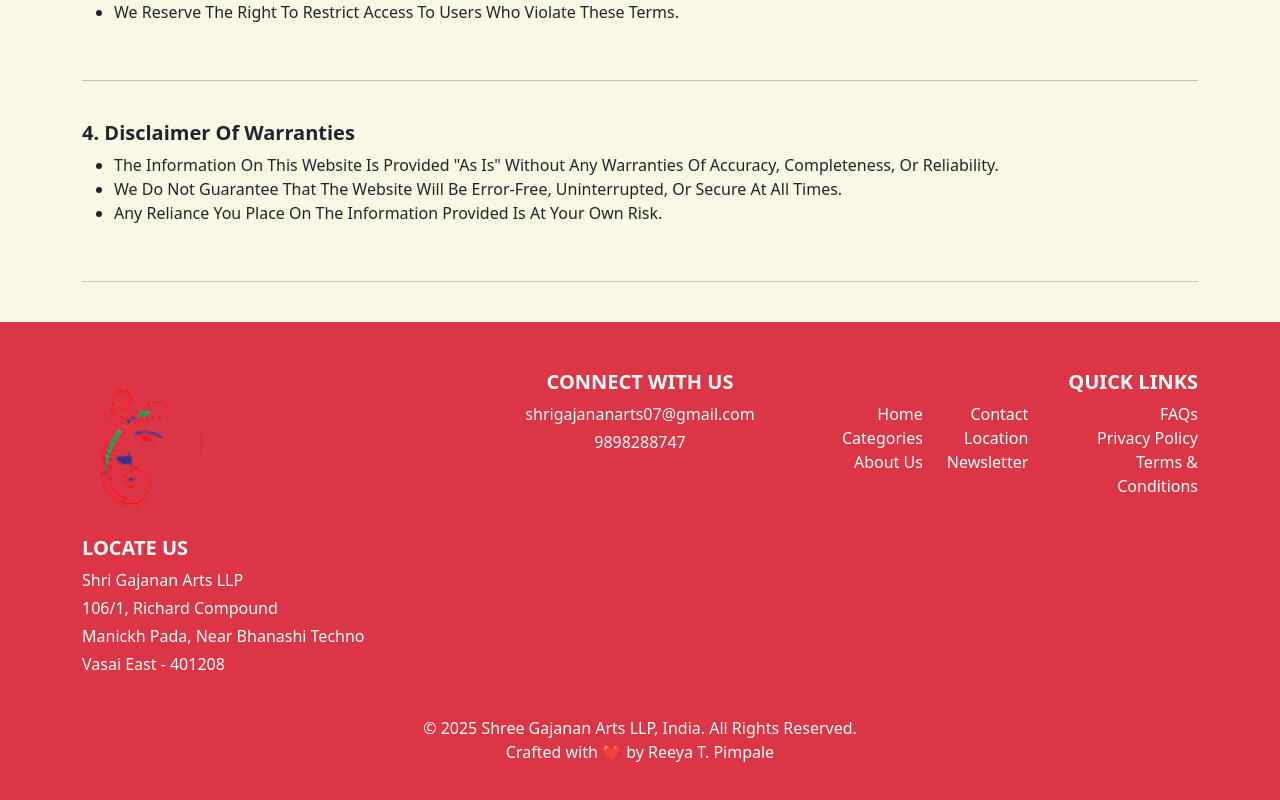
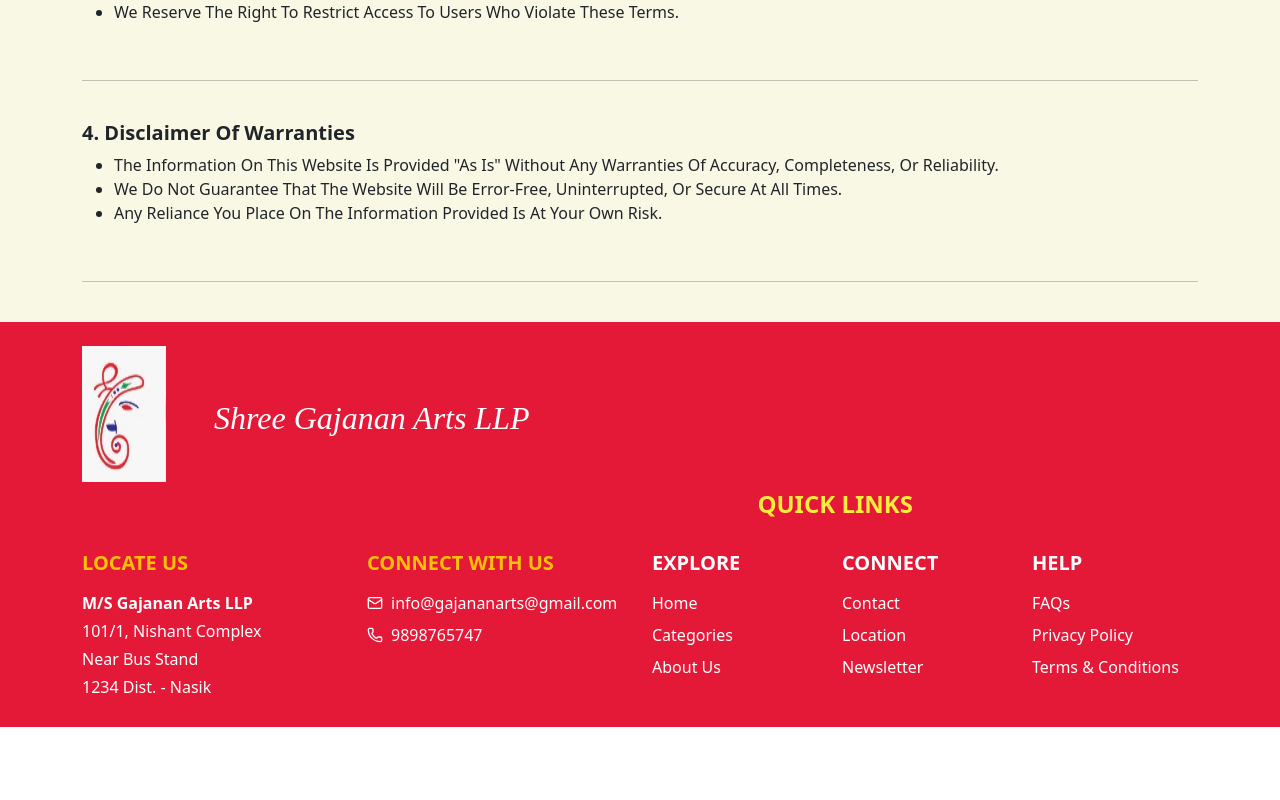
Before and after one commit to ankush9769/Gajanan_RMIS, a React (Vite) app in the folder Gajanan_RMIS_ARTS/: page /termsandconditions in a window 1280 px wide. Shown: the part 870-1670 px from the top of the page. After the commit the page ends 1597 px from the top, so only its background shows below. Built offline with nearby package versions, Linux system fonts and the light colour scheme; a web font is replaced by a local one.

Commit message:
Created footer

```diff
--- a/Gajanan_RMIS_ARTS/package.json
+++ b/Gajanan_RMIS_ARTS/package.json
@@ -12,7 +12,9 @@
   "dependencies": {
     "animate.css": "^4.1.1",
     "bootstrap": "^5.3.3",
+    "lucide-react": "^0.476.0",
     "react": "^19.0.0",
+    "react-bootstrap": "^2.10.9",
     "react-dom": "^19.0.0",
     "react-router-dom": "^7.1.5"
   },
--- a/Gajanan_RMIS_ARTS/src/components/Ankush/Footer.jsx
+++ b/Gajanan_RMIS_ARTS/src/components/Ankush/Footer.jsx
@@ -1,65 +1,128 @@
-import React from "react";
-import logo from "/public/home_images/logo.png";
+import "bootstrap/dist/css/bootstrap.min.css"
+import { Container, Row, Col } from "react-bootstrap"
+import { Phone, Mail } from "lucide-react"
+import footerlogo from '/footerlogo.jpg'
 
 const Footer = () => {
   return (
-    <footer className="bg-danger text-white py-5">
-      <div className="container">
-        <div className="row">
+    <footer className="py-4" style={{ backgroundColor: "#e41937" }}>
+      <Container>
+        <Row className="mb-4">
+          <Col xs={12} md={6}>
+            <div className="d-flex" style={{width: '100%'}}>
+            <img src={footerlogo} alt="Gajanan Arts LLP" className="mb-2" />
+            <p style={{margin: '3rem', fontSize: '2rem', color: 'white'}} className='ankush-popup'>Shree Gajanan Arts LLP</p>
+            </div>
+          </Col>
+          <Col xs={12} md={9} className="text-end">
+            <h4 className="text-uppercase fw-bold" style={{ color: "#ffeb3b" }}>
+              Quick Links
+            </h4>
+          </Col>
+        </Row>
 
-          {/* Left Section - Logo & Address */}
-          <div className="col-md-4 text-center text-md-start">
-            <img src={logo} alt="Logo" width={120} />
-            <h5 className="fw-bold mt-3">LOCATE US</h5>
-            <p className="mb-1">Shri Gajanan Arts LLP</p>
-            <p className="mb-1">106/1, Richard Compound</p>
-            <p className="mb-1">Manickh Pada, Near Bhanashi Techno</p>
-            <p>Vasai East - 401208</p>
+        <Row>
+          {/* LOCATE US Section */}
+          <Col xs={12} md={3} className="mb-4 mb-md-0">
+            <h5 className="text-uppercase fw-bold text-warning mb-3">Locate Us</h5>
+            <div className="text-white">
+              <p className="mb-1">
+                <strong>M/S Gajanan Arts LLP</strong>
+              </p>
+              <p className="mb-1">101/1, Nishant Complex</p>
+              <p className="mb-1">Near Bus Stand</p>
+              <p className="mb-1">1234 Dist. - Nasik</p>
             </div>
+          </Col>
 
-          {/* Middle Section - Contact Info */}
-          <div className="col-md-4 text-center">
-            <h5 className="fw-bold">CONNECT WITH US</h5>
-            <p className="mb-1">
-              <i className="bi bi-envelope"></i> shrigajananarts07@gmail.com
+          {/* CONNECT WITH US Section */}
+          <Col xs={12} md={3} className="mb-4 mb-md-0">
+            <h5 className="text-uppercase fw-bold text-warning mb-3">Connect With Us</h5>
+            <div className="text-white">
+              <p className="mb-2 d-flex align-items-center">
+                <Mail size={16} className="me-2" />
+                <a href="mailto:info@gajananarts@gmail.com" className="text-white text-decoration-none">
+                  info@gajananarts@gmail.com
+                </a>
               </p>
-            <p>
-              <i className="bi bi-telephone"></i> 9898288747
+              <p className="mb-2 d-flex align-items-center">
+                <Phone size={16} className="me-2" />
+                <a href="tel:+919898765747" className="text-white text-decoration-none">
+                  9898765747
+                </a>
               </p>
             </div>
+          </Col>
 
-          {/* Right Section - Quick Links */}
-          <div className="col-md-4 text-center text-md-end">
-            <h5 className="fw-bold">QUICK LINKS</h5>
-            <div className="d-flex justify-content-center justify-content-md-end gap-4">
+          {/* EXPLORE Section */}
+          <Col xs={6} md={2} className="mb-4 mb-md-0">
+            <h5 className="text-uppercase fw-bold text-white mb-3">Explore</h5>
             <ul className="list-unstyled">
-                <li><a href="#" className="text-white text-decoration-none">Home</a></li>
-                <li><a href="#" className="text-white text-decoration-none">Categories</a></li>
-                <li><a href="#" className="text-white text-decoration-none">About Us</a></li>
+              <li className="mb-2">
+                <a href="#" className="text-white text-decoration-none">
+                  Home
+                </a>
+              </li>
+              <li className="mb-2">
+                <a href="#" className="text-white text-decoration-none">
+                  Categories
+                </a>
+              </li>
+              <li className="mb-2">
+                <a href="#" className="text-white text-decoration-none">
+                  About Us
+                </a>
+              </li>
             </ul>
+          </Col>
+
+          {/* CONNECT Section */}
+          <Col xs={6} md={2} className="mb-4 mb-md-0">
+            <h5 className="text-uppercase fw-bold text-white mb-3">Connect</h5>
             <ul className="list-unstyled">
-                <li><a href="#" className="text-white text-decoration-none">Contact</a></li>
-                <li><a href="#" className="text-white text-decoration-none">Location</a></li>
-                <li><a href="#" className="text-white text-decoration-none">Newsletter</a></li>
+              <li className="mb-2">
+                <a href="#" className="text-white text-decoration-none">
+                  Contact
+                </a>
+              </li>
+              <li className="mb-2">
+                <a href="#" className="text-white text-decoration-none">
+                  Location
+                </a>
+              </li>
+              <li className="mb-2">
+                <a href="#" className="text-white text-decoration-none">
+                  Newsletter
+                </a>
+              </li>
             </ul>
+          </Col>
+
+          {/* HELP Section */}
+          <Col xs={6} md={2} className="mb-4 mb-md-0">
+            <h5 className="text-uppercase fw-bold text-white mb-3">Help</h5>
             <ul className="list-unstyled">
-                <li><a href="#" className="text-white text-decoration-none">FAQs</a></li>
-                <li><a href="#" className="text-white text-decoration-none">Privacy Policy</a></li>
-                <li><a href="#" className="text-white text-decoration-none">Terms & Conditions</a></li>
+              <li className="mb-2">
+                <a href="#" className="text-white text-decoration-none">
+                  FAQs
+                </a>
+              </li>
+              <li className="mb-2">
+                <a href="#" className="text-white text-decoration-none">
+                  Privacy Policy
+                </a>
+              </li>
+              <li className="mb-2">
+                <a href="#" className="text-white text-decoration-none">
+                  Terms & Conditions
+                </a>
+              </li>
             </ul>
-            </div>
-          </div>
+          </Col>
+        </Row>
+      </Container>
+    </footer>
+  )
+}
 
-        </div>
-
-        {/* Bottom Section */}
-        <div className="text-center mt-4">
-          <p className="mb-0">© 2025 Shree Gajanan Arts LLP, India. All Rights Reserved.</p>
-          <p className="mb-0">Crafted with ❤️ by Reeya T. Pimpale</p>
-        </div>
-      </div>
-    </footer>
-  );
-};
-
-export default Footer;
+export default Footer
```
Also changed, not shown: Gajanan_RMIS_ARTS/public/footerlogo.jpg (added), 1 other file (tests, documents, lock files or other folders). Lines whose indentation alone changed are shown as unchanged.
